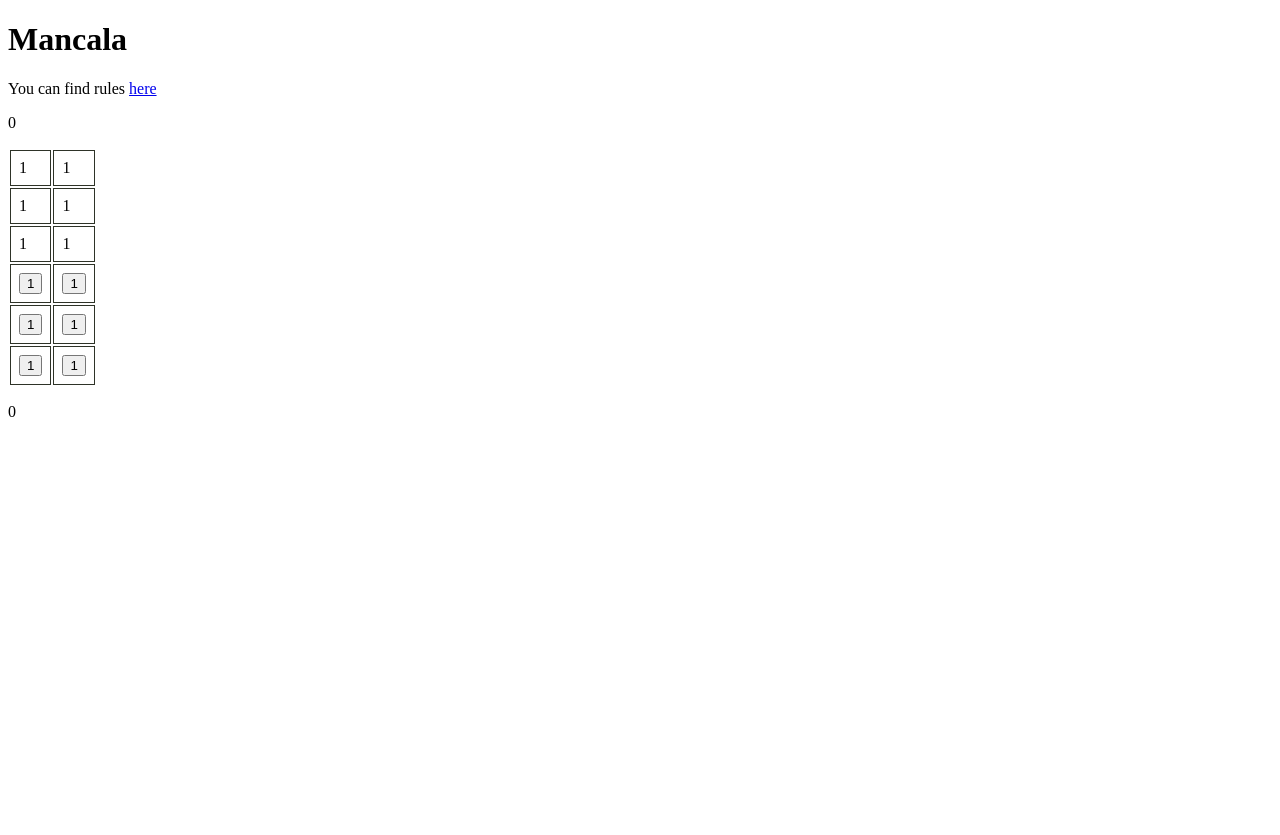
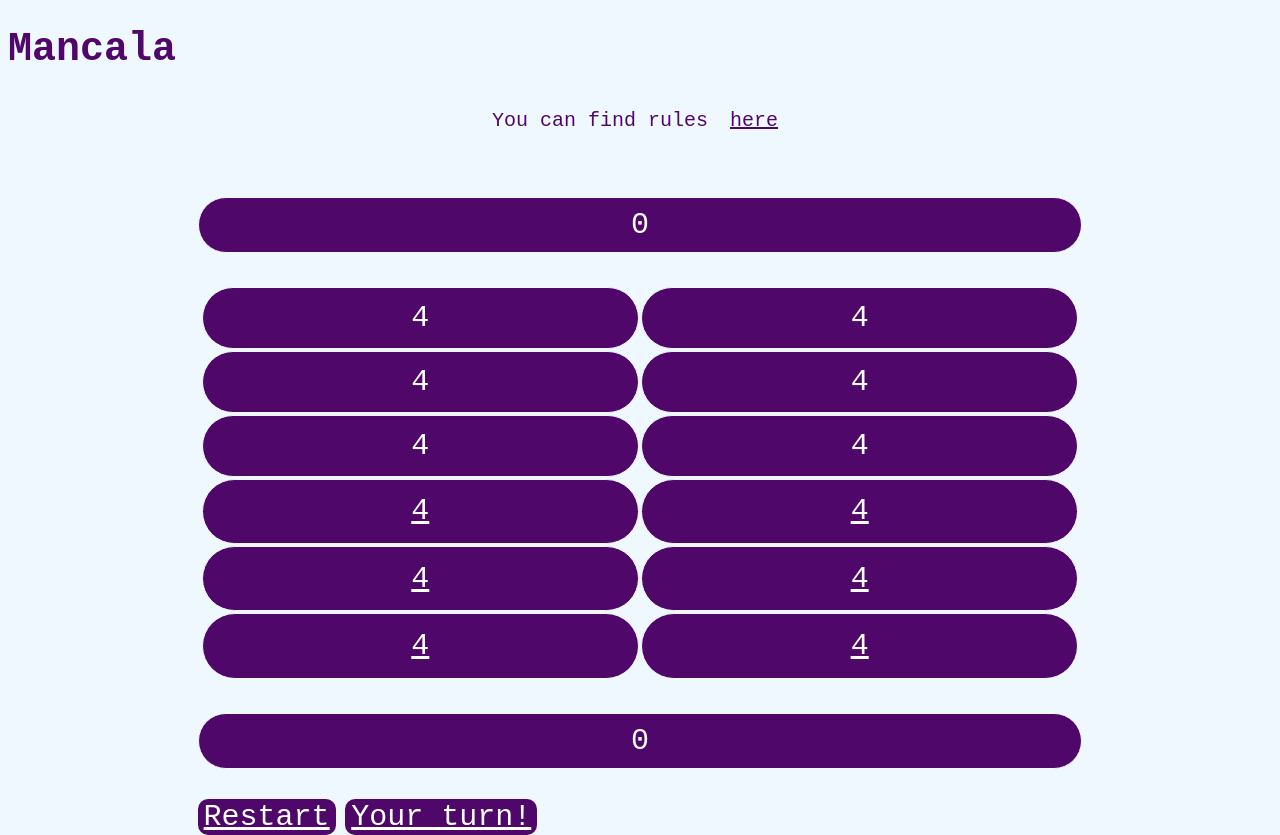
Before and after one commit to RustyZipTie/PortfolioProject-Mancala, a plain HTML site: page Mancala.html in a window 1280 px wide. Before the commit the page ends 800 px from the top, so only its background shows below. Drawn offline with Linux system fonts and the light colour scheme.

Commit message:
Mostly functional. still having an issue with not always getting to play again at the apropriate times.

```diff
--- a/Mancala.html
+++ b/Mancala.html
@@ -4,46 +4,44 @@
     <meta charset="UTF-8">
     <meta name="viewport" content="width=device-width, initial-scale=1.0">
     <title>Mancala</title>
-    <style>
-      tr,  td, th {
-  border: 1px solid #2e3328;
-  text-align: left;
-  padding: 8px;
-}
-    </style>
+    <link rel="stylesheet" href="Styles.css">
 </head>
 <body>
     <h1>Mancala</h1>
-    <p>You can find rules <a href="https://www.thesprucecrafts.com/how-to-play-mancala-409424#toc-the-basic-rules-of-mancala" target="_blank">here</a></p>
-    <p id="opp">1</p>
-    <table>
+    <p class="info">You can find rules <a href="https://www.thesprucecrafts.com/how-to-play-mancala-409424#toc-the-basic-rules-of-mancala" target="_blank" class="info">here</a></p>
+    <div class="board">
+        <p id="d6" >6</p>
+        <table >
 
-        <tr>
-            <td>1</td>
-            <td>1</td>
+            <tr >
+                <td id="d5">5</td>
+                <td id="d7">7</td>
             </tr>
-        <tr>
-            <td>1</td>
-            <td>1</td>
+            <tr >
+                <td id="d4">4</td>
+                <td id="d8">8</td>
             </tr>
-        <tr>
-            <td>1</td>
-            <td>1</td>
+            <tr >
+                <td id="d3">3</td>
+                <td id="d9">9</td>
             </tr>
-        <tr>
-            <td><button>1</button></td>
-            <td><button>1</button></td>
+            <tr >
+                <td><button id="d2" onclick="youPlay(2)">2</button></td>
+                <td><button id="d10" onclick="youPlay(10)">10</button></td>
             </tr>
-        <tr>
-            <td><button>1</button></td>
-            <td><button>1</button></td>
+            <tr >
+                <td><button id="d1" onclick="youPlay(1)">1</button></td>
+                <td><button id="d11" onclick="youPlay(11)">11</button></td>
             </tr>
-        <tr>
-            <td><button>1</button></td>
-            <td><button>1</button></td>
+            <tr >
+                <td><button id="d0" onclick="youPlay(0)">0</button></td>
+                <td><button id="d12" onclick="youPlay(12)">12</button></td>
             </tr>
         </table>
-    <p id="you">1</p>
+        <p id="d13" >13</p>
+        <button onclick="reset()">Restart</button>
+        <button id="turn" onclick="oppPlay()">Your turn!</button>
+    </div>
     <script src="MancalaJS.js"></script>
 </body>
 </html>
--- a/MancalaJS.js
+++ b/MancalaJS.js
@@ -1,10 +1,130 @@
-const right = [4, 4, 4, 4, 4, 4];
-const left = [4, 4, 4, 4, 4, 4];
-let yourMancala = 0;
-let oppMancala = 0;
+const board = [4, 4, 4, 4, 4, 4, 0, 4, 4, 4, 4, 4, 4, 0];//starts in the lower left, then goes clockwise, ending with your mancala.
 
+let yourTurn = true;
 function refreshUI(){
-    document.getElementById('you').innerHTML = yourMancala;
-    document.getElementById('opp').innerHTML = yourMancala;
+    for(let i=0; i<board.length; i++){
+        document.getElementById('d'+i).innerHTML = board[i];
+    }
+    document.getElementById('turn').innerHTML = yourTurn ? 'Your turn!' : 'Play- opponent';
 }
+function youPlay(place){
+    if(yourTurn){
+        refreshUI();
+        yourTurn = false;
+        if(play(place)){
+            yourTurn = true;
+            alert('You get to play again!');
+        }
+        refreshUI();
+
+
+    }else{
+        alert('It\'s not your turn. \nClick "Play- opponent" below to let the opponent make it\'s move.')
+    }
+}
+function oppPlay(){
+    let place = 0;
+    do{
+        place = (Math.floor(Math.random()*7))+3;
+    }while(place === 6 || board[place]<1);
+    if(!yourTurn){
+        refreshUI();
+        yourTurn = true;
+        if(play(place)){
+            yourTurn = false;
+            alert('Opponent gets to play again.');
+        }
+        refreshUI();
+
+
+    }else{
+        alert('It\'s your turn. \nClick one of the underlined numbers on the lower half of the board to make your move.');
+    }
+}
+function play(startPlace, playBoard = board){
+    let playAgain = false;
+    if(playBoard[startPlace]>0){
+        //take stones from place and put in hand
+        let hand = {
+            stones:playBoard[startPlace],
+            place:startPlace,
+            move(){
+                this.place = this.place<13 ? this.place+1 : 0;
+            }
+        };
+        playBoard[hand.place] = 0;
+
+        while(true){
+
+
+            while(hand.stones>0){
+                hand.move();
+                hand.stones--;
+                playBoard[hand.place]++;
+            }
+
+            if((yourTurn&&hand.place===13)||(!yourTurn&&hand.place===6)){
+                //if the current player ends their turn in their own mancala,
+                //turn ends and they get to play again.
+                playAgain=true;
+                break;
+            }else if((!yourTurn&&hand.place===13)||(yourTurn&&hand.place===6)){
+                //if the current player ends in the other's mancala, turn ends.
+                break;
+            }else if(playBoard[hand.place]===1){
+                //if the turn ends in an empty place (and therefore,
+                //the place now has one stone), turn ends.
+                break;
+            }else{
+                //if the turn ends in a place that already has stones in it,
+                //all stones are transferred to hand, and the proscess starts over.
+                hand.stones = playBoard[hand.place];
+                playBoard[hand.place] = 0;
+            }
+
+        }
+        //check for a winner and refresh numbers
+        checkDone();
+        refreshUI();
+    }else{
+        playAgain=true;
+        alert('You clicked on a place with no stones. \nPlease choose a different place.');
+    }
+    return playAgain;
+}
+
+function checkDone(){
+    let yourPlaces = board[0]+board[1]+board[2]+board[10]+board[11]+board[12];
+    let oppPlaces = board[3]+board[4]+board[5]+board[7]+board[8]+board[9];
+    if(yourPlaces === 0 || oppPlaces === 0){
+        if((board[6] + oppPlaces)===(board[13] + yourPlaces)){
+            alert('Game over. Tied!');
+        }else if((board[6] + oppPlaces)>(board[13] + yourPlaces)){
+            alert('Game over. Opponent won.');
+        }else if((board[6] + oppPlaces)<(board[13] + yourPlaces)){
+            alert('Game over. You won!');
+        }
+        reset();
+    }
+
+}
+function reset(){
+    board[0]= 4;
+    board[1]= 4;
+    board[2]= 4;
+    board[3]= 4;
+    board[4]= 4;
+    board[5]= 4;
+    board[6]= 0;
+    board[7]= 4;
+    board[8]= 4;
+    board[9]= 4;
+    board[10]= 4;
+    board[11]= 4;
+    board[12]= 4;
+    board[13]= 0;
+    yourTurn = true;
+    refreshUI();
+}
+
 refreshUI();
--- /dev/null
+++ b/Styles.css
@@ -0,0 +1,55 @@
+*{
+    font-family: 'Courier New', Courier, monospace;
+}
+h1{
+    font-size: 40px;
+    color: rgb(79, 8, 105);
+}
+p, a {
+    color: white;
+    border: 1px solid aliceblue;
+    text-align: center;
+    font-size: 30px;
+    padding: 10px;
+    border-radius: 35px;
+    background: rgb(79, 8, 105);
+
+}
+td{
+    color: white;
+    border: 1px solid aliceblue;
+    text-align: center;
+    font-size: 30px;
+    border-radius: 35px;
+    background: rgb(79, 8, 105);
+
+}
+body{
+    background-color: aliceblue;
+}
+div{
+    height: 600px;
+    margin: auto;
+    width: 70%;
+    padding: 5px;
+}
+table{
+    height: 400px;
+    margin: auto;
+    width: 100%;
+    padding: 2px;
+}
+.info{
+    font-size: 20px;
+    color: rgb(79, 8, 105);
+    border: none;
+    background-color: aliceblue;
+}
+button{
+    border-radius: 10px;
+    background-color: rgb(79, 8, 105);
+    font-size: 30px;
+    text-decoration: underline;
+    border: none;
+    color: white;
+}
```
Lines whose indentation alone changed are shown as unchanged.
